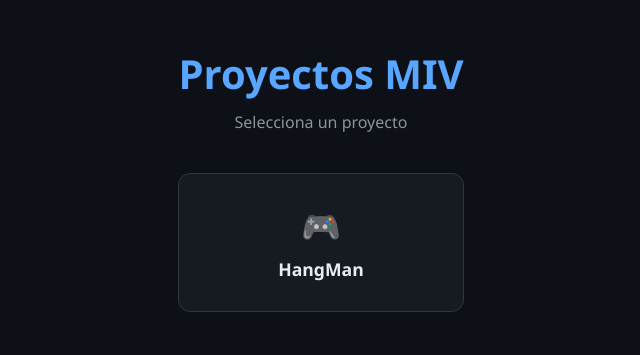
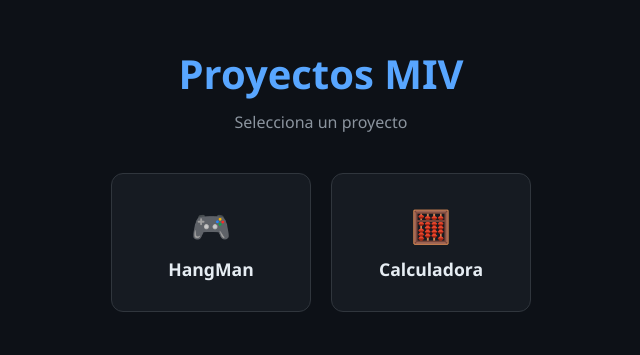
Before and after one commit to mivelascor/proyectos-MIV, a plain HTML site: page index.html in a window 1280 px wide. Shown: the part 221-576 px from the top of the page, without its empty margins (319-959 px from the left). Drawn offline with Linux system fonts and the light colour scheme.

Commit message:
Add 'Calculadora' project link to index.html
Added a new project link for 'Calculadora' in the grid.

```diff
--- a/index.html
+++ b/index.html
@@ -63,11 +63,20 @@
         <h2>HangMan</h2>
       </a>
 
+      <a class="card" href="calculadora.html">
+        <div class="icon">🧮</div>
+        <h2>Calculadora</h2>
+      </a>
+
+
       <!-- Agrega más proyectos así:
       <a class="card" href="OtroProyecto.html">
         <div class="icon">🔧</div>
         <h2>Otro Proyecto</h2>
       </a>
+
+
+
       -->
 
     </div>
```
